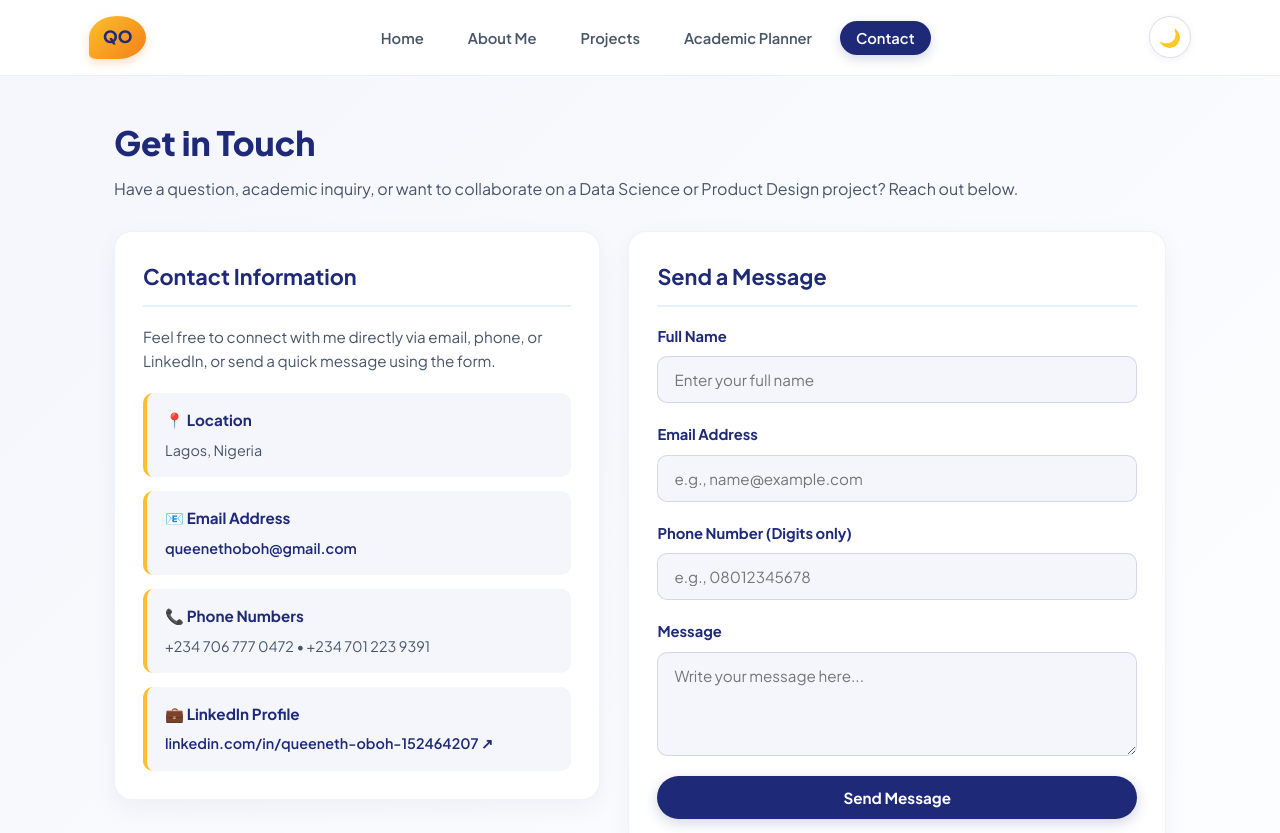
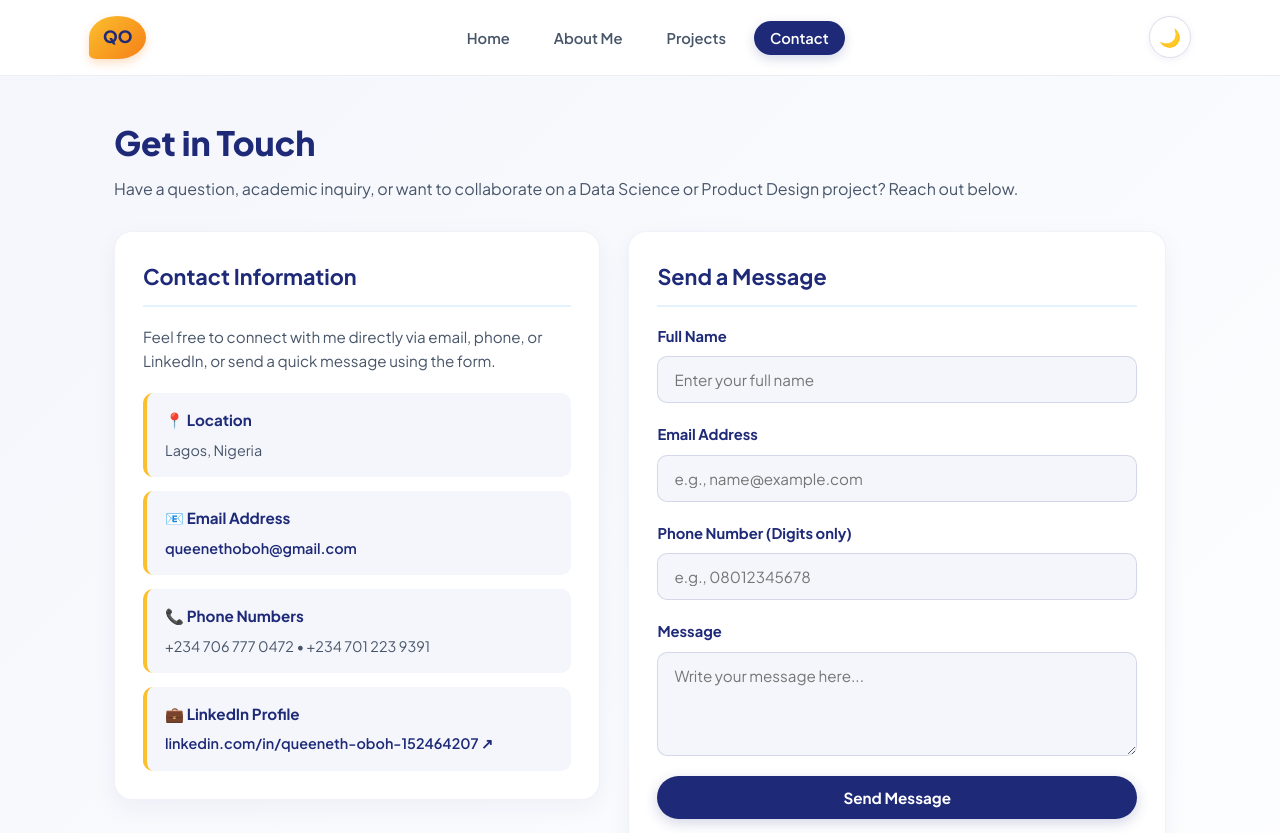
Before and after one commit to queenethokoro/Queeneth, a plain HTML site: page contact.html in a window 1280 px wide. Shown: the top 833 px of the page. Drawn offline with Linux system fonts and the light colour scheme.

Commit message:
Fix HTML structure and remove duplicate elements

```diff
--- a/contact.html
+++ b/contact.html
@@ -27,7 +27,6 @@
                 <li><a href="index.html">Home</a></li>
                 <li><a href="about.html">About Me</a></li>
                 <li><a href="projects.html">Projects</a></li>
-                <li><a href="planner.html">Academic Planner</a></li>
                 <li><a href="contact.html" class="active">Contact</a></li>
             </ul>
         </nav>
```
